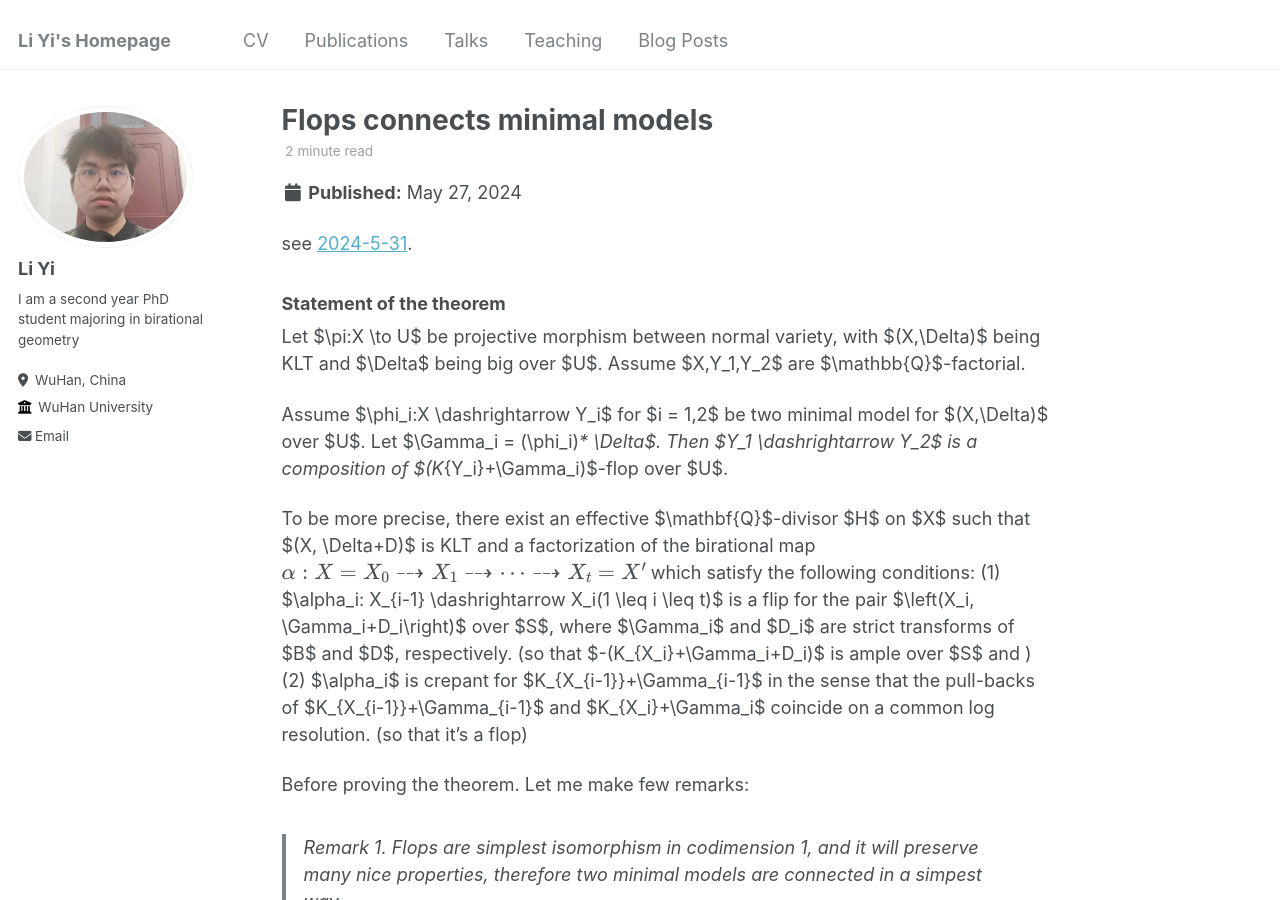
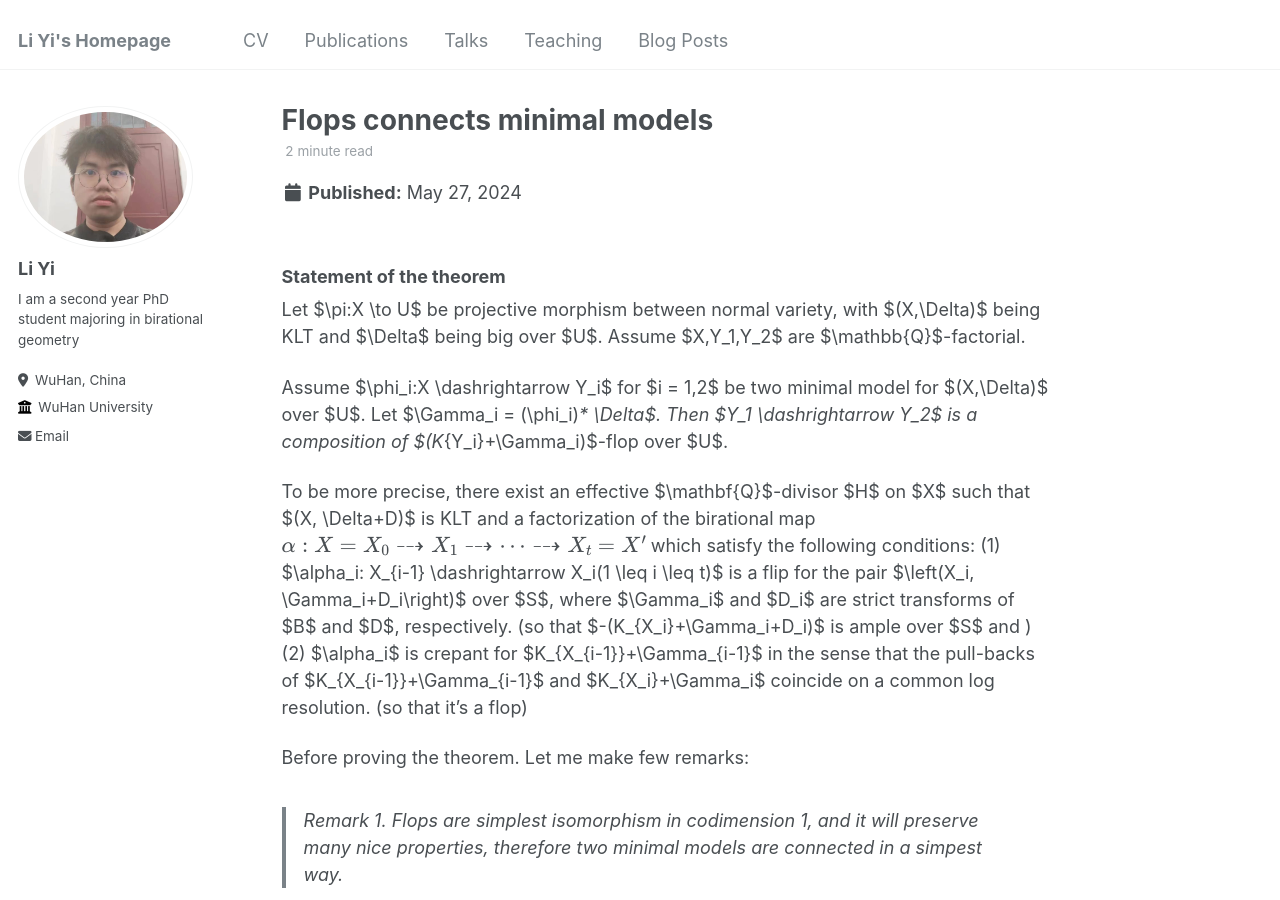
Before and after one commit to YiLimath/YiLimath.github.io, a Jekyll site: the page built from _posts/2024-05-27-blog-post-1.md, in a window 1280 px wide and 900 px high. Built offline with Jekyll 4.4.1, drawn with Linux system fonts in a browser that asks for light colours.

Commit message:
Update 2024-05-27-blog-post-1.md

```diff
--- a/_posts/2024-05-27-blog-post-1.md
+++ b/_posts/2024-05-27-blog-post-1.md
@@ -1,11 +1,12 @@
 ---
 title: 'Flops connects minimal models'
 date: 2024-05-27
+permalink: /posts/2024/05/Flops-connect-minimal-models/
 tags:
   - Birational geometry
 ---
 
-see [2024-5-31](YiLimath.github.io/_posts/2023.10.14.pdf).
+
 ### Statement of the theorem
 
 Let $\pi:X \to U$ be projective morphism between normal variety, with $(X,\Delta)$ being KLT and $\Delta$ being big over $U$. Assume $X,Y_1,Y_2$ are $\mathbb{Q}$-factorial.
```
